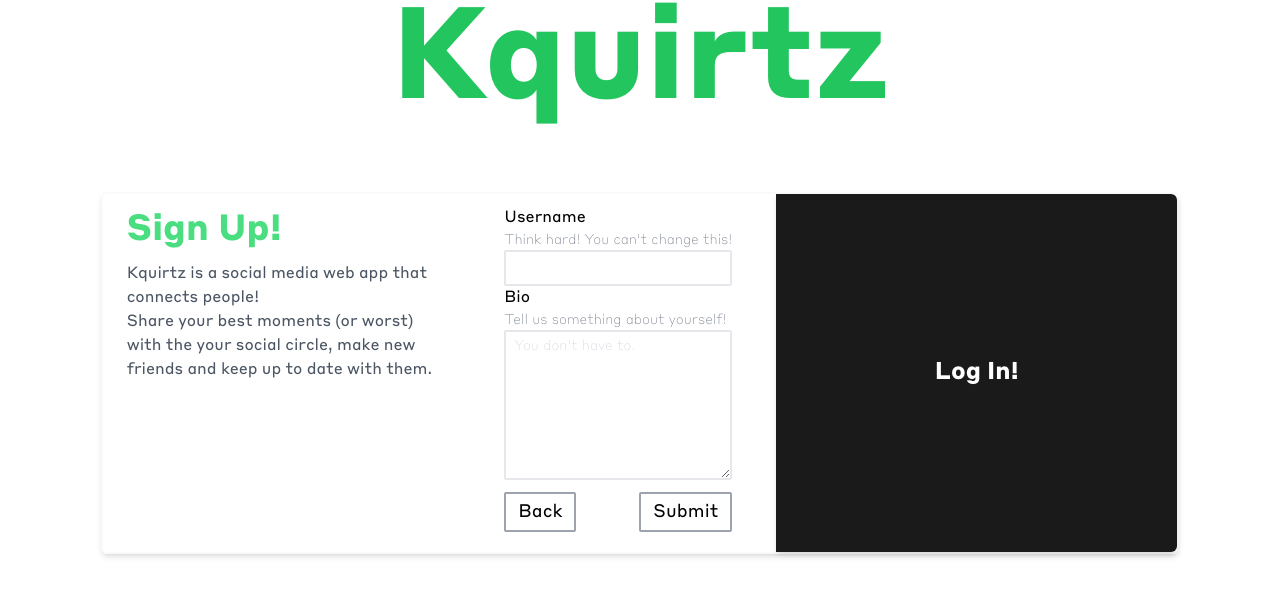
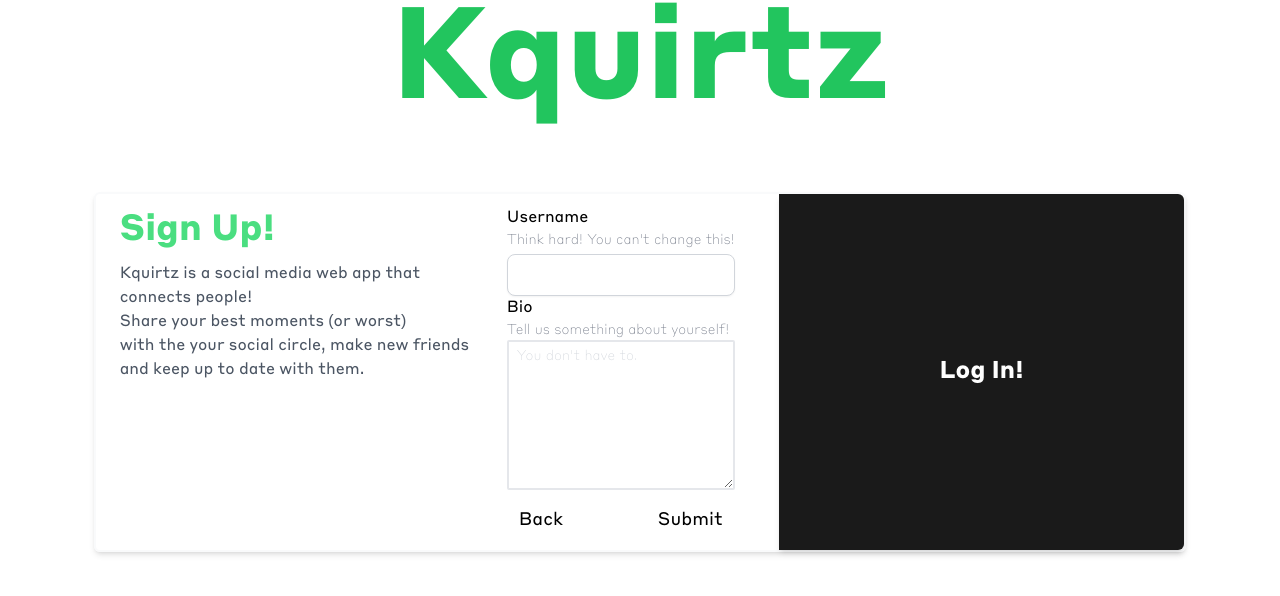
Before and after one commit to Zirenhub/social-app, a React (Vite) app in the folder client/: page / in a window 1280 px wide. Shown: the top 596 px of the page. Built offline with nearby package versions, Linux system fonts and the light colour scheme.

Commit message:
styling changes to auth button and input

```diff
--- a/client/src/app/index.css
+++ b/client/src/app/index.css
@@ -45,11 +45,15 @@
 }
 
 @layer components {
+  .btn-submit {
+    @apply hover:bg-blue-400 hover:cursor-pointer transition-all hover:scale-105 font-bold bg-blue-500 text-white w-fit self-end py-1 px-3 mt-3 rounded-md;
+  }
+
   .btn-auth {
-    @apply self-end border-2 w-fit text-lg mt-3 px-3 py-1 border-gray-400 rounded-sm mb-2 hover:cursor-pointer hover:rounded-lg hover:bg-green-200 transition-all;
+    @apply w-fit text-lg mt-3 px-3 py-1 rounded-md hover:cursor-pointer hover:scale-105 transition-all hover:underline;
   }
 
   .input-auth {
-    @apply border-2 text-gray-500 rounded-sm px-2 py-1;
+    @apply mt-1 w-full px-4 py-2 border border-gray-300 rounded-lg shadow-sm focus:ring-2 focus:ring-green-500 focus:border-green-500 focus:outline-none transition duration-300 ease-in-out;
   }
 }
```
